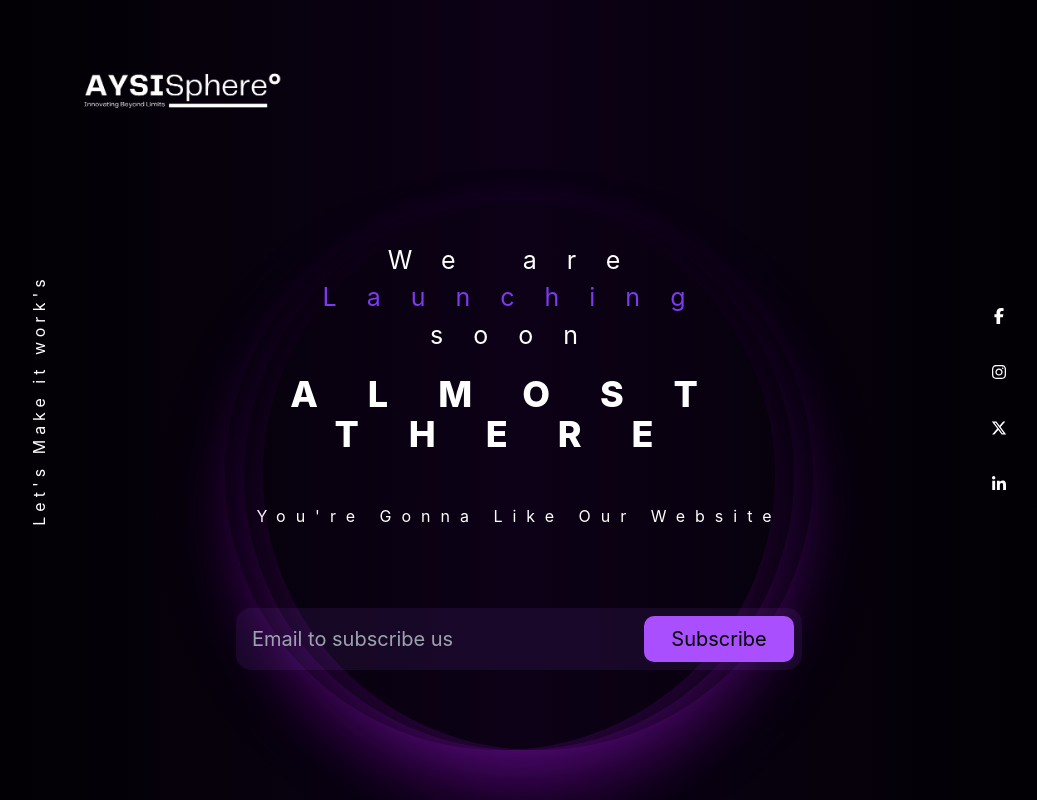
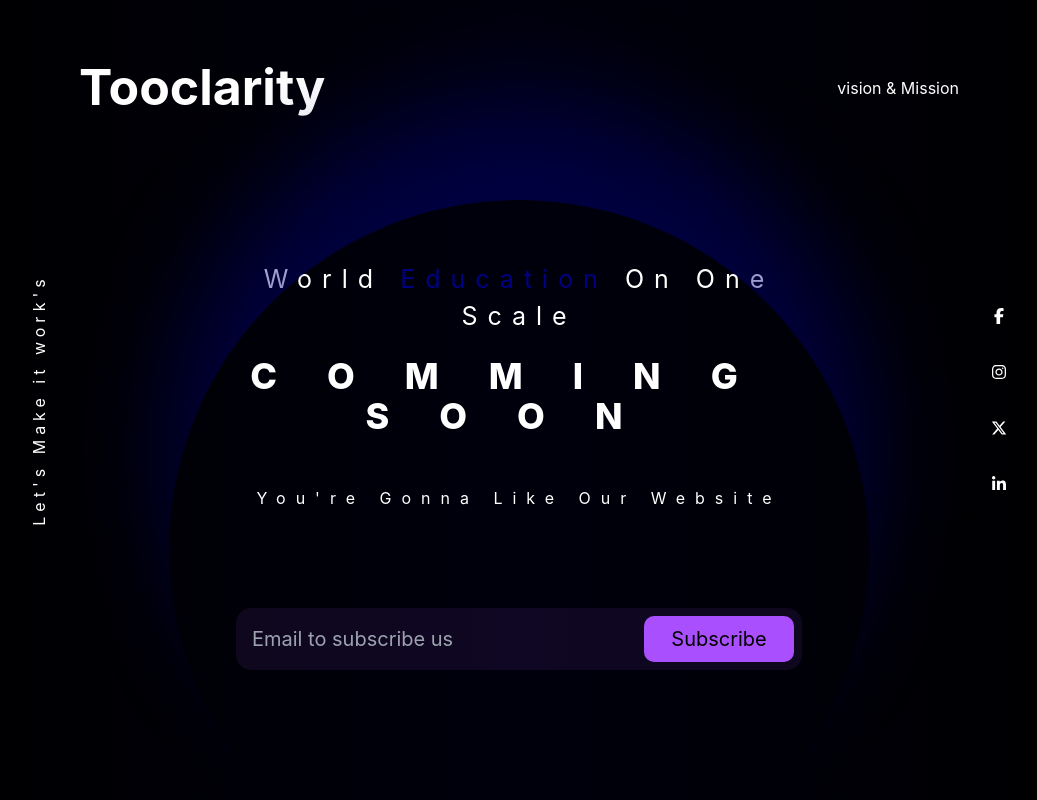
Before and after one commit to abinjustinkumaravel/tooclarity, a React (Create React App) app: page / in a window 1280 px wide. Shown: the whole page, without its empty margins (121-1158 px from the left). Built offline with nearby package versions, Linux system fonts and the light colour scheme.

Commit message:
Worked on circle

```diff
--- a/src/App.js
+++ b/src/App.js
@@ -3,6 +3,7 @@ import Lefttext from "./components/lefttextbar.js"
 import Social from "./components/socials.js"
 import Circle from "./components/circle.js"
 import Email from "./components/emailnotify.js"
+// import BG from "./Assets/BG.jpg
 
 function App() {
   return (
@@ -10,11 +11,12 @@ function App() {
     <div className="w-screen h-screen overflow-hidden">
     <Navbar/>
     <Circle/>
-    <div className="flex items-center justify-between h-screen bg-black bg-gradient-to-r from-black via-[#0c0116] to-black">
+    <div className="flex items-center justify-between h-screen bg-black bg-gradient-to-r from-black via-[rgba(0,0,128,0.1)] to-black">
+    {/* <img src={BG} alt=".." className=" w-full h-full absolute -z-40"></img> */}
     <Lefttext/>
       <div className="text-center items-center sm:w-[50%]">
-        <h2 className="text-[20px] lg:text-[25px] m-[20px] text-white sm:tracking-[30px] tracking-[10px]">We are <br></br> <span className="text-violet-600 sm:tracking-[30px] tracking-[10px]">Launching</span> soon</h2>
-        <h1 className="sm:tracking-[50px] justify-center items-center text-center tracking-[20px] font-extrabold md:text-4xl sm:text-[30px] text-[25px] text-white">ALMOST THERE</h1>
+        <h2 className="text-[20px] lg:text-[25px] m-[20px] text-white tracking-[10px]">World<span className=" text-[25px] text-[rgba(0,0,128)] tracking-[10px]"> Education </span> On One Scale</h2>
+        <h1 className="sm:tracking-[50px] justify-center items-center text-center tracking-[20px] font-extrabold md:text-4xl sm:text-[30px] text-[25px] text-white">COMMING SOON</h1>
         <h3 className="sm:tracking-[10px] tracking-[5px] m-[50px] sm:text-1xl text-15px text-white">You're Gonna Like Our Website</h3>
       </div>
      <Social/>
--- a/src/components/circle.js
+++ b/src/components/circle.js
@@ -1,20 +1,9 @@
 import React from 'react'
-
 const circle = () => {
   return (
     <div className='relative flex item-center justify-center' >
-
-        <div className='sm:w-[550px] sm:h-[550px] w-[350px] h-[350px] rounded-full absolute shadow-[0_35px_80px_-15px_rgba(150,20,208,0.25)] top-[200px] right-[30%]'>
-
+        <div className='sm:w-[700px] sm:h-[700px] w-[550px] h-[550px] rounded-full first-line:rounded-full absolute shadow-[0px_100px_100px_rgba(0,0,128,0.45)] rotate-180 top-[200px]'>
         </div>
-
-        <div className='sm:w-[550px] sm:h-[550px] w-[350px] h-[350px] rounded-full first-line:rounded-full absolute shadow-[0_35px_80px_-15px_rgba(150,20,208,0.25)] top-[200px]'>
-
-        </div>
-        <div className='sm:w-[550px] sm:h-[550px] w-[350px] h-[350px] rounded-full absolute shadow-[0_35px_80px_-15px_rgba(150,20,208,0.25)] top-[200px] left-[30%]'>
-
-        </div>
-
       </div>
   )
 }
--- a/src/components/navbar.js
+++ b/src/components/navbar.js
@@ -1,16 +1,21 @@
 import React from 'react'
-import Logo from '../Assets/FULL-LOGO.png'
+// import Logo from '../Assets/FULL-LOGO.png'
 // import Button from '../components/button'
 
 const navbar = () => {
   return (
-    <div className='flex bg-transparent w-full items-center justify-between absolute sm:p-[50px] sm:pr-[70px] sm:pl-[70px] md:pl-[200px] p-[20px] '>
-      <img className="bg-transparent sm:w-52 w-36" src={Logo} alt=""/>
+    <div className='flex bg-transparent w-full items-center justify-between absolute sm:p-[50px] sm:pr-[70px] sm:pl-[70px] md:pl-[200px] md:pr-[200px] p-[20px] '>
+      {/* <img className="bg-transparent sm:w-52 w-36" src={Logo} alt=""/> */}
 
-      {/* <form className='flex border border-gray-500 gap-3 rounded-md p-2'>
-        <input type='text' placeholder='Enter your Email'className='bg-transparent' ></input>
-        <Button text="Get Notify"/>
-      </form> */}
+      <h1 className='text-white font-bold text-[50px]'>Tooclarity </h1>
+
+      <div className='text-white'>
+        <a href='/'>
+          vision & Mission
+        </a>
+      </div>
+
+
     </div>
   )
 }
```
Also changed, not shown: src/Assets/BG.jpg (added), src/Assets/stars-640.jpg (added).
